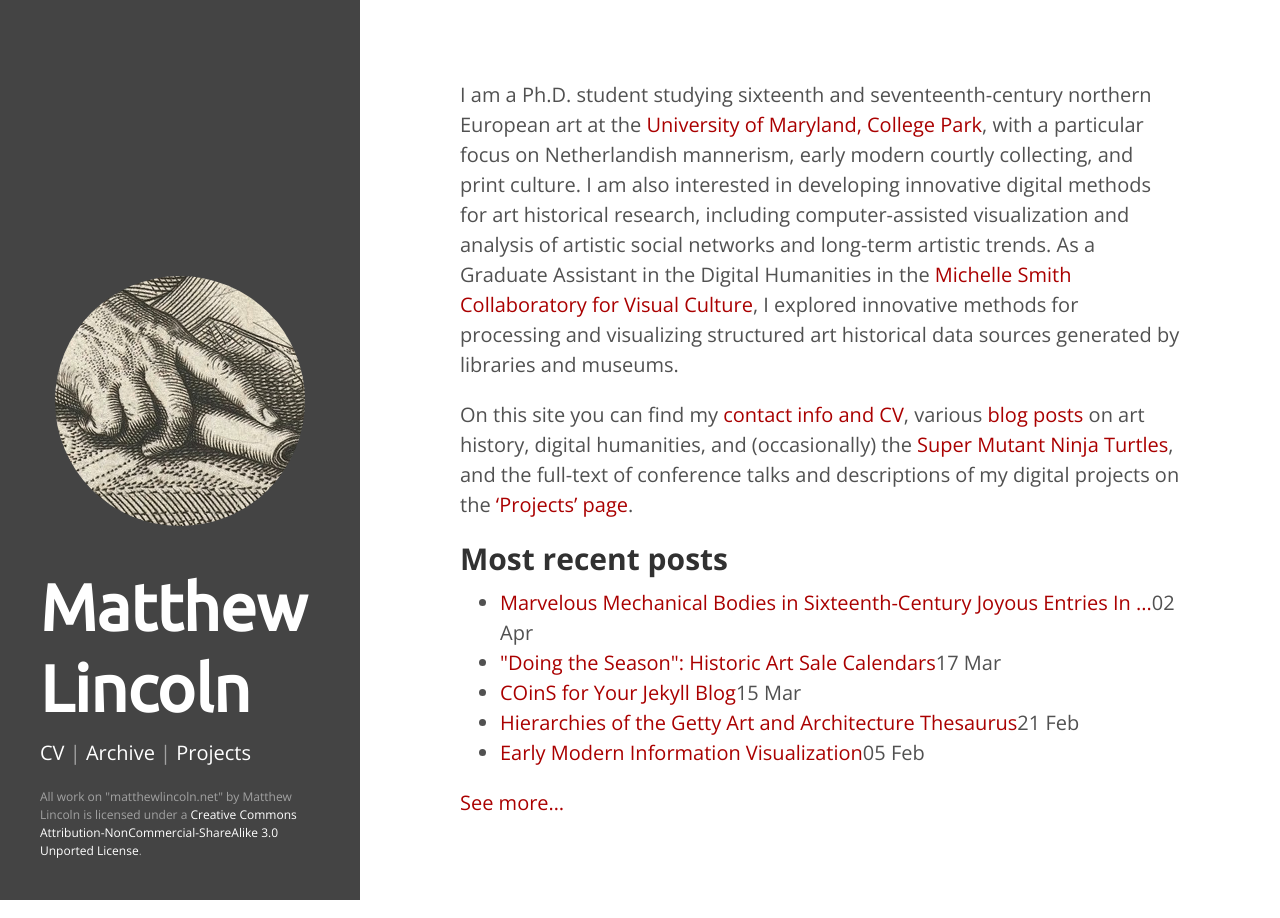
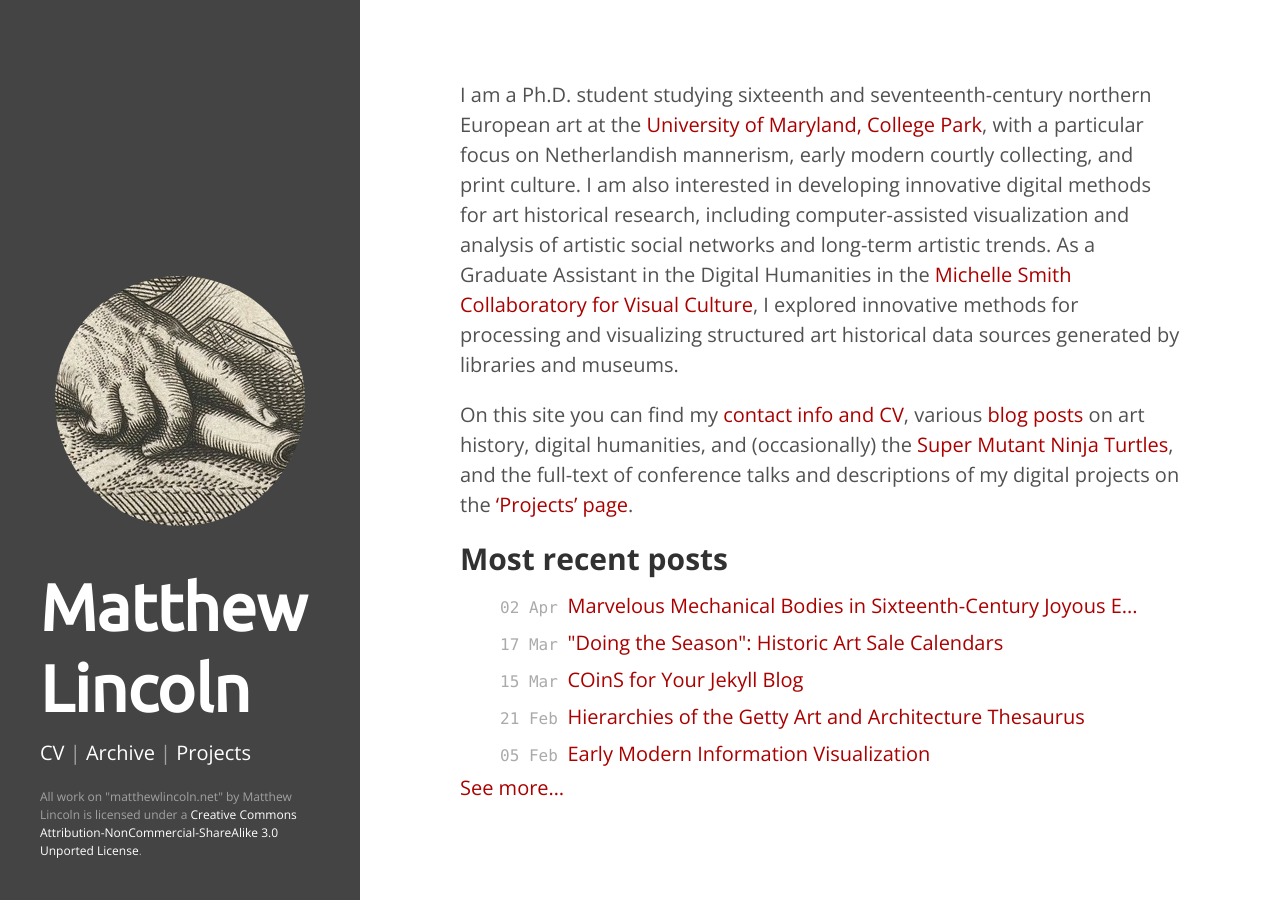
Before and after one commit to mdlincoln/mdlincoln.github.io, a Jekyll site: the page built from index.md, in a window 1280 px wide. Built offline with Jekyll 4.4.1, drawn with Linux system fonts in a browser that asks for light colours.

Commit message:
Get link lists working

```diff
--- a/_includes/postlink.html
+++ b/_includes/postlink.html
@@ -1 +1 @@
-<li><a href="{{ post.url }}">{{ post.title | truncate: 70 }}</a><time datetime="{{ post.date }}">{{ post.date | date: "%d %b" }}</time></li>
+<li><time datetime="{{ post.date }}">{{ post.date | date: "%d %b" }} </time><a href="{{ post.url }}">{{ post.title | truncate: 60 }}</a></li>
--- a/assets/css/poole.css
+++ b/assets/css/poole.css
@@ -115,6 +115,23 @@ strong {
 ul, ol, dl {
   margin-top: 0;
   margin-bottom: 1rem;
+}
+
+nav ul {
+  text-align: left;
+  list-style-type: none;
+  margin: 0;
+}
+
+nav li {
+  margin: 0;
+  line-height: 1.75em;
+}
+
+time {
+  font-family: Menlo, Monaco, "Courier New", monospace;
+  color: #aaa;
+  font-size: 0.8em;
 }
 
 dt {
```
